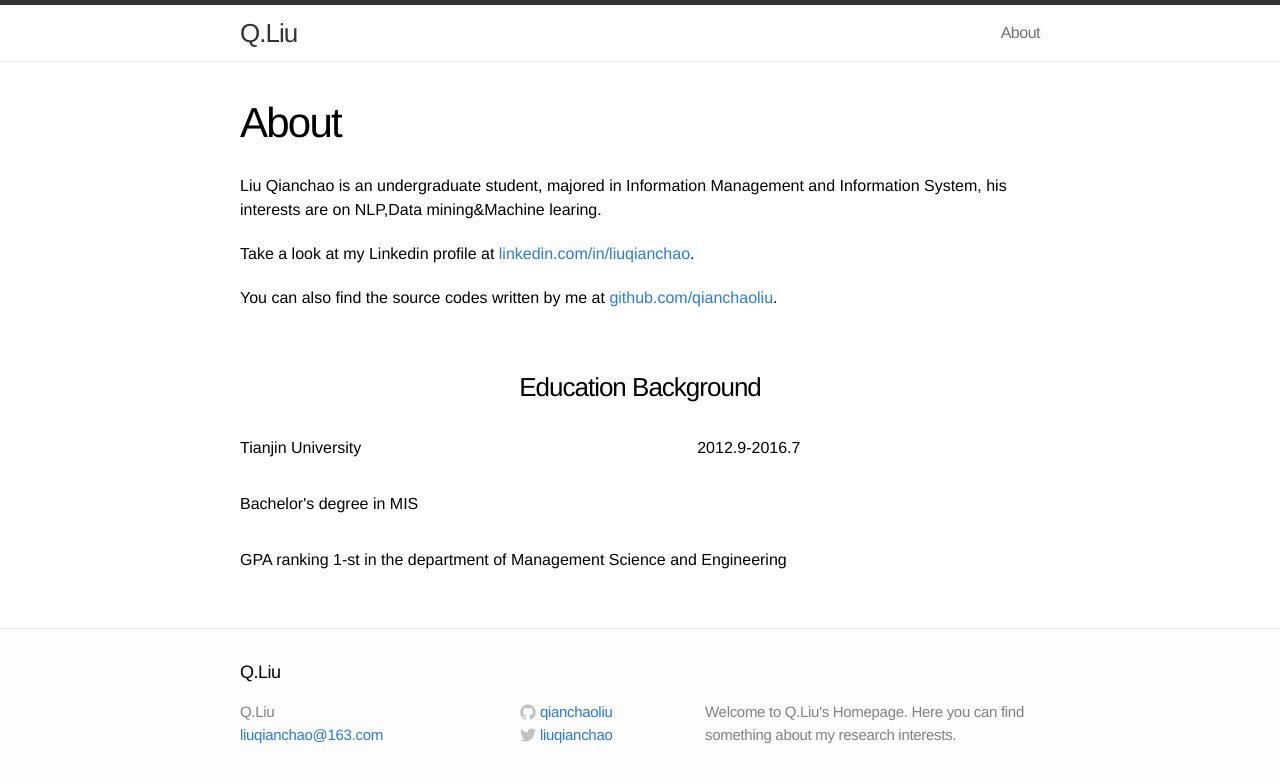
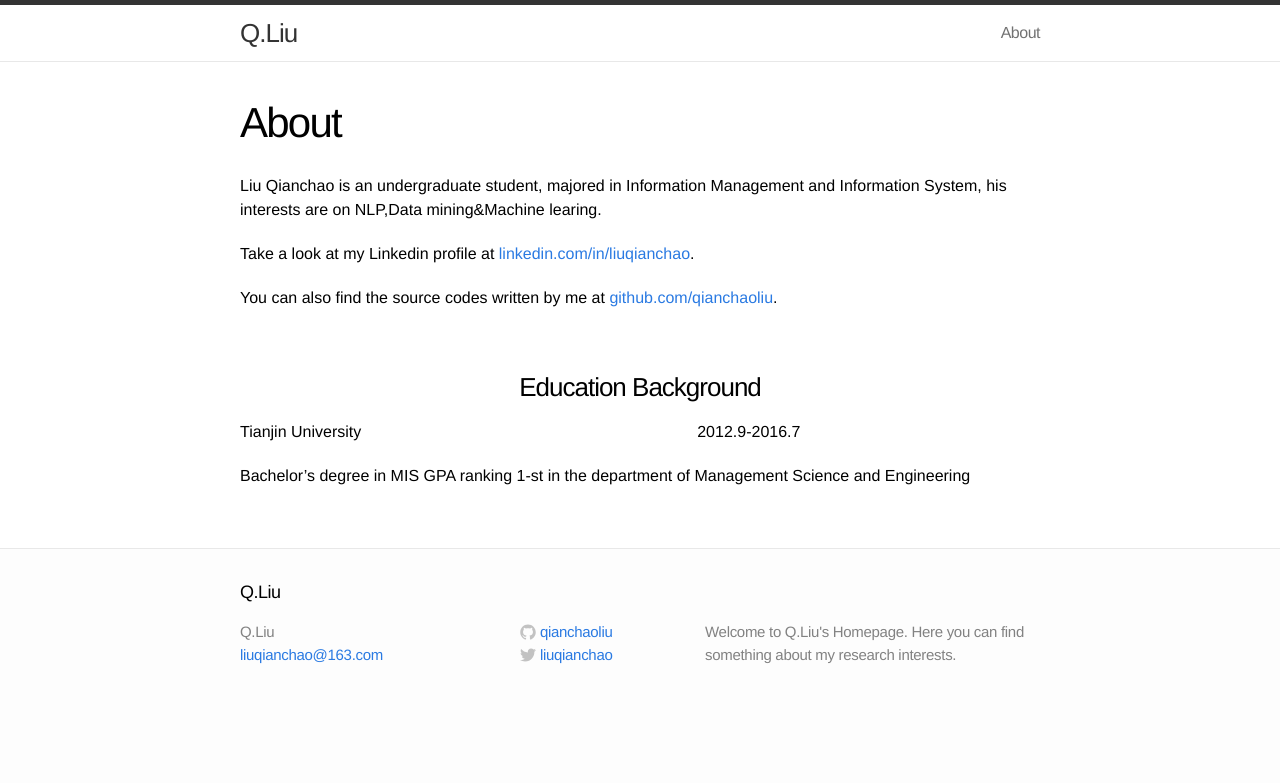
Before and after one commit to QianchaoLiu/QianchaoLiu.github.io, a Jekyll site: the page built from about.md, in a window 1280 px wide. Shown: the top 783 px of the page. Built offline with Jekyll 4.4.1, drawn with Linux system fonts in a browser that asks for light colours.

Commit message:
self-description

```diff
--- a/about.md
+++ b/about.md
@@ -12,6 +12,6 @@ You can also find the source codes written by me at [github.com/qianchaoliu](htt
 <br>
 <br>
 <center><h3> <bold>Education Background</bold></h3></center>
-<font style="line-height:100%;"><h6><bold>Tianjin University　　　　　　　　　　　　　　　　　　　　　2012.9-2016.7</bold></h6>
-<h6>Bachelor's degree in MIS</h6>
-<h6>GPA ranking 1-st in the department of Management Science and Engineering</h6></font>
+<bold>Tianjin University　　　　　　　　　　　　　　　　　　　　　2012.9-2016.7</bold>
+Bachelor's degree in MIS
+GPA ranking 1-st in the department of Management Science and Engineering
```
